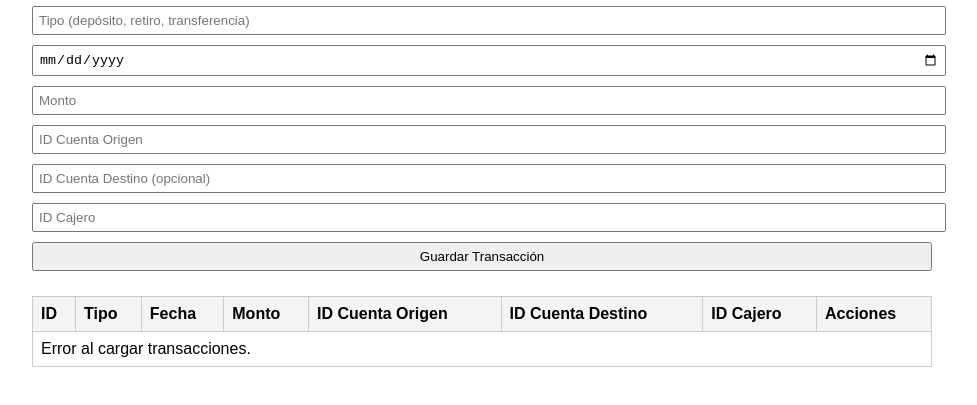
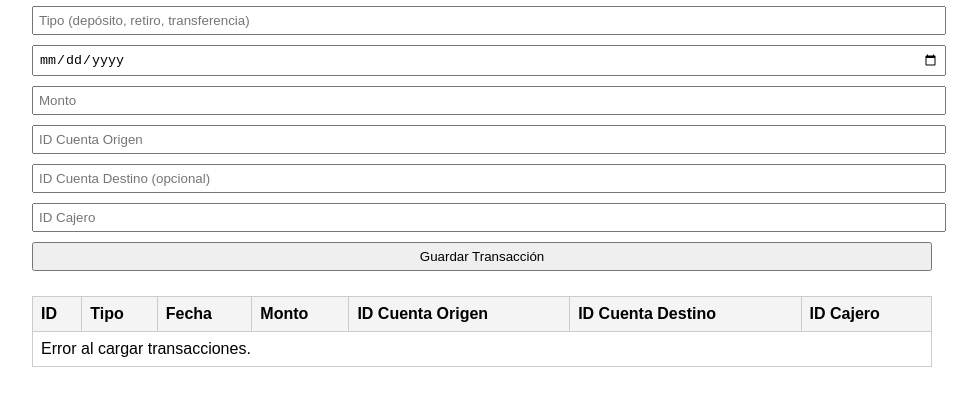
Before and after one commit to JonathanLGM/skjad, a website: page frontend/transaccion.html in a window 1280 px wide. Shown: the part 99-504 px from the top of the page, without its empty margins (158-1135 px from the left). Drawn offline with Linux system fonts and the light colour scheme; no server answers.

Commit message:
transaccion

```diff
--- a/frontend/transaccion.html
+++ b/frontend/transaccion.html
@@ -37,7 +37,6 @@
         <th>ID Cuenta Origen</th>
         <th>ID Cuenta Destino</th>
         <th>ID Cajero</th>
-        <th>Acciones</th>
       </tr>
     </thead>
     <tbody id="transaccionesTable"></tbody>
```
